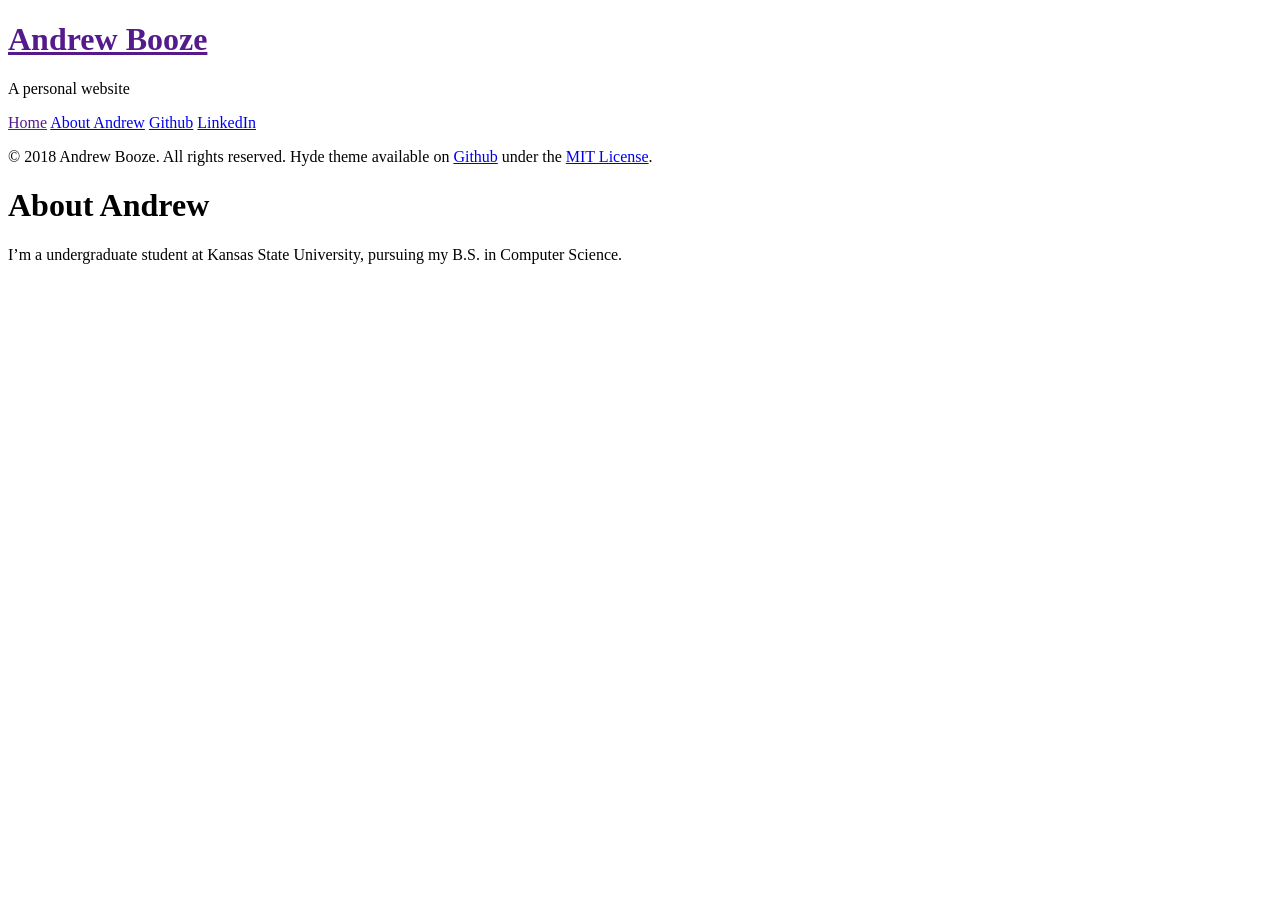
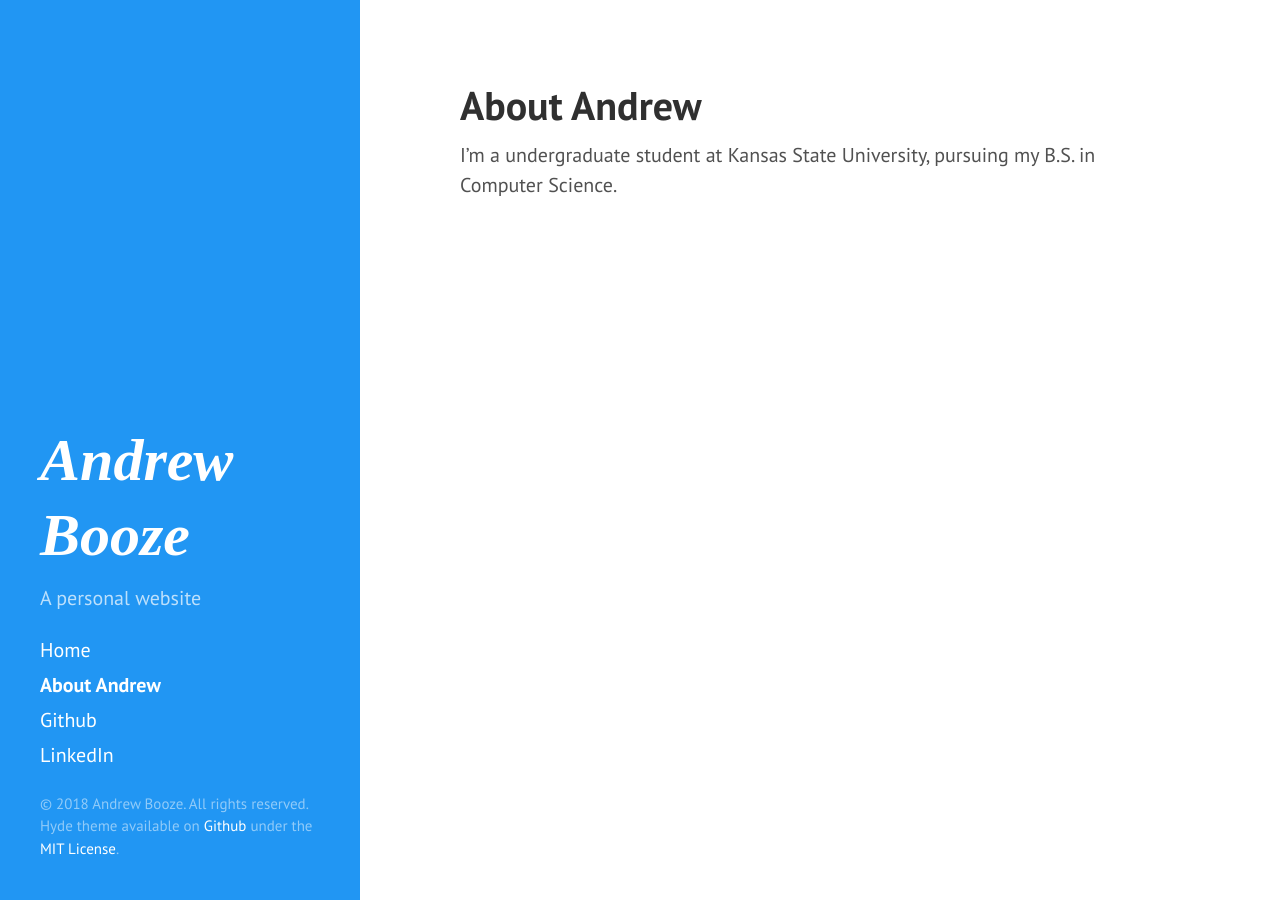
Before and after one commit to awbooze/awbooze.github.io, a Jekyll site: the page built from about.md, in a window 1280 px wide. Built offline with Jekyll 4.4.1, drawn with Linux system fonts in a browser that asks for light colours.

Commit message:
Test fix for Jekyll issues

```diff
--- a/_includes/head.html
+++ b/_includes/head.html
@@ -16,14 +16,14 @@
   </title>
 
   <!-- CSS -->
-  <link rel="stylesheet" href="{{ site.baseurl }}public/css/poole.css" />
-  <link rel="stylesheet" href="{{ site.baseurl }}public/css/syntax.css" />
-  <link rel="stylesheet" href="{{ site.baseurl }}public/css/hyde.css" />
+  <link rel="stylesheet" href="{{ site.baseurl }}/public/css/poole.css" />
+  <link rel="stylesheet" href="{{ site.baseurl }}/public/css/syntax.css" />
+  <link rel="stylesheet" href="{{ site.baseurl }}/public/css/hyde.css" />
 
 
   <!-- Icons -->
-  <link rel="shortcut icon" type="image/x-icon" href="{{ site.baseurl }}public/favicon.ico" />
-  <link rel="icon" href="{{ site.baseurl }}public/favicon-32.png" sizes="32x32" />
-  <link rel="icon" href="{{ site.baseurl }}public/favicon-64.png" sizes="64x64" />
-  <link rel="icon" href="{{ site.baseurl }}public/favicon-128.png" sizes="128x128" />
+  <link rel="shortcut icon" type="image/x-icon" href="{{ site.baseurl }}/public/favicon.ico" />
+  <link rel="icon" href="{{ site.baseurl }}/public/favicon-32.png" sizes="32x32" />
+  <link rel="icon" href="{{ site.baseurl }}/public/favicon-64.png" sizes="64x64" />
+  <link rel="icon" href="{{ site.baseurl }}/public/favicon-128.png" sizes="128x128" />
 </head>
--- a/_includes/sidebar.html
+++ b/_includes/sidebar.html
@@ -10,7 +10,7 @@
     </div>
 
     <nav class="sidebar-nav">
-      <a class="sidebar-nav-item{% if page.url == site.baseurl %} active{% endif %}" href="{{ site.baseurl }}">Home</a>
+      <a class="sidebar-nav-item{% if page.url == site.baseurl %} active{% endif %}" href="/">Home</a>
 
       {% comment %}
         The code below dynamically generates a sidebar nav of pages with
```
